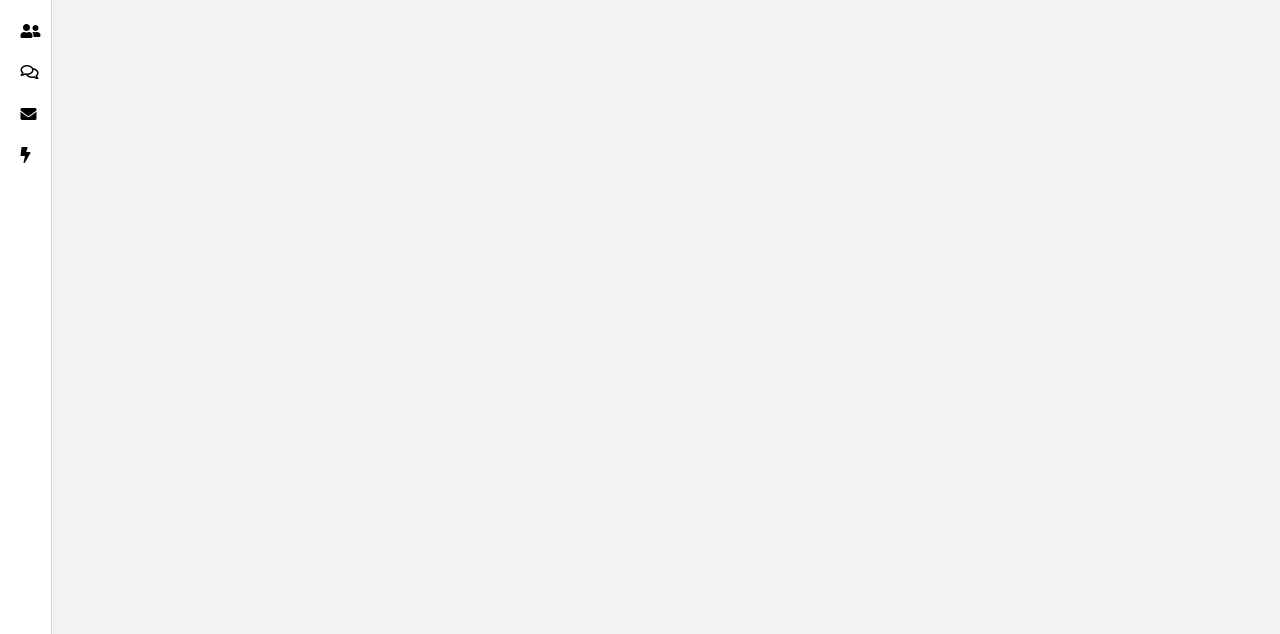
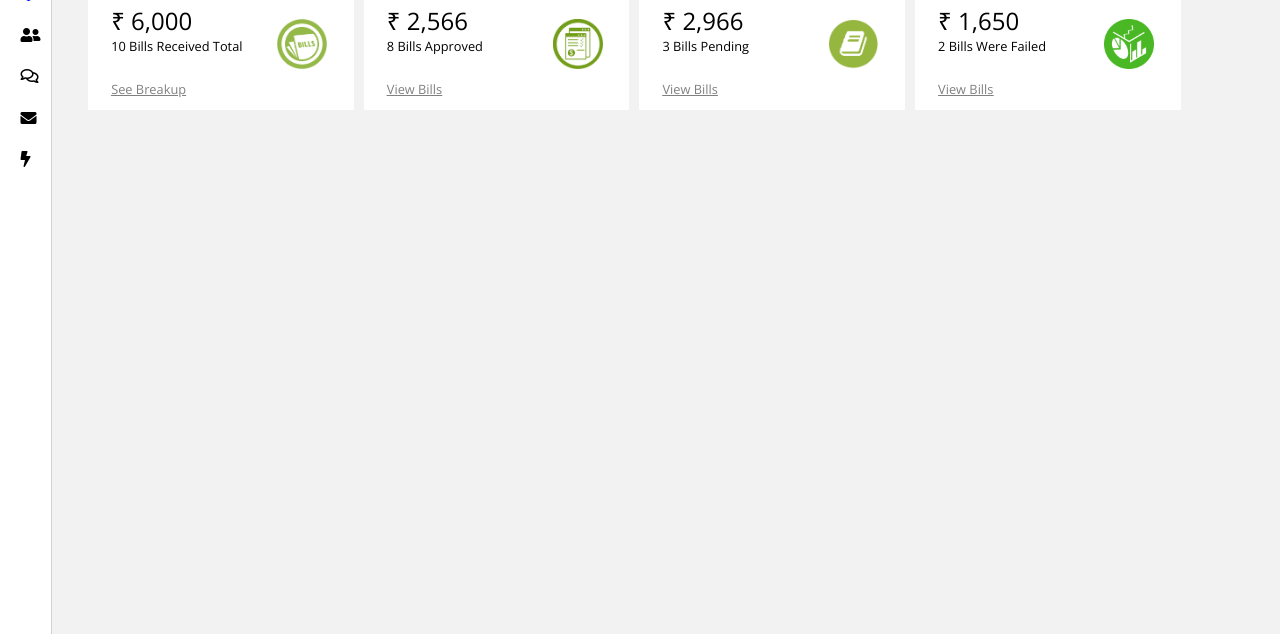
Before and after one commit to zmmsayeed/juntrax, a plain HTML site: page index.html in a window 1280 px wide. Shown: the part 166-800 px from the top of the page. Drawn offline with nearby package versions, Linux system fonts and the light colour scheme.

Commit message:
Added Cards (expense cards)

```diff
--- a/css/custom.css
+++ b/css/custom.css
@@ -2,6 +2,7 @@ body, html {
     padding: 0;
     margin: 0;
     background: #f2f2f2;
+    font-family: 'Open Sans', sans-serif;
 }
 
 /* Add a black background color to the top navigation */
@@ -41,6 +42,12 @@ body, html {
     }
 }
 
+@media screen and (max-width: 900px) {
+    .topnav > a.activee {
+        padding: 14px 16px;
+        border: 0;
+    }
+}
 /* Hide the link that should open and close the topnav on small screens */
 .topnav .icon {
     display: none;
@@ -164,11 +171,7 @@ form.form-inline > input:active {
     border: 0;
 }
 
-main {
-    width: 96%;
-    float: right;
-}
-
+/* MODAL */
 .bg-modal {
     width: 100%;
     height: 100%;
@@ -197,3 +200,86 @@ main {
     transform: rotate(45deg);
     cursor: pointer;
 }
+
+/* MODAL */
+
+/* MAIN */
+main {
+    width: 96%;
+    float: right;
+    position: relative;
+}
+
+#expense {
+    margin: 4% 0 0 4%;
+    font-weight: 500;
+}
+
+.content {
+    padding: 0 3%;
+}
+
+.card {
+    background: white;
+    position: relative;
+    width: 19%;
+    float: left;
+    padding: 1% 2% 1% 2%;
+    margin-right: 10px;
+    margin-top: 1%;
+}
+
+@media screen and (max-width: 600px) {
+    .card {
+        width: 40%;
+        margin-top: 3%;
+    }
+}
+
+@media screen and (max-width: 900px) {
+    .card {
+        width: 40%;
+        margin-top: 3%;
+    }
+}
+
+.card-heading {
+    font-weight: 500;
+    margin: 0;
+}
+
+.card-subhead {
+    margin: 0;
+    font-weight: 400;
+    font-size: 0.8em;
+}
+
+.card-link {
+    margin-bottom: 0;
+    margin-top: 25px;
+    font-weight: 400;
+    font-size: 0.8em;
+    text-decoration: underline;
+    color: gray;
+}
+
+
+.card-link > a:link,
+.card-link > a:visited {
+    color: gray;
+}
+
+.card > img {
+    position: absolute;
+    top: 0;
+    right: 0;
+    width: 50px;
+    height: 50px;
+    margin: 10%;
+}
+
+@media screen and (max-width: 1110px) {
+    .card > img {
+        display: none;
+    }
+}
--- a/index.html
+++ b/index.html
@@ -6,6 +6,9 @@
 
         <!-- Title -->
         <title>Juntrax</title>
+
+        <!-- Google Font -->
+        <link href="https://fonts.googleapis.com/css?family=Open+Sans:400,600,700,800" rel="stylesheet">
 
         <!-- Font Awesome for Fonts -->
         <link rel="stylesheet" href="https://use.fontawesome.com/releases/v5.8.1/css/all.css" integrity="sha384-50oBUHEmvpQ+1lW4y57PTFmhCaXp0ML5d60M1M7uH2+nqUivzIebhndOJK28anvf" crossorigin="anonymous">
@@ -45,7 +48,36 @@
 </header>
 
 <main>
-    <button id="button">Click Me</button>
+    <h1 id="expense">Your Expenses</h1>
+
+    <div class="content">
+        <div class="card">
+            <h2 class="card-heading">₹ 6,000</h2>
+            <h3 class="card-subhead">10 Bills Received Total</h3>
+            <h3 class="card-link"><a href="#">See Breakup</a></h3>
+            <img src="img/bills.png" alt="">
+        </div>
+        <div class="card">
+            <h2 class="card-heading">₹ 2,566</h2>
+            <h3 class="card-subhead">8 Bills Approved</h3>
+            <h3 class="card-link"><a href="#">View Bills</a></h3>
+            <img src="img/pending.png" alt="">
+        </div>
+        <div class="card">
+            <h2 class="card-heading">₹ 2,966</h2>
+            <h3 class="card-subhead">3 Bills Pending</h3>
+            <h3 class="card-link"><a href="#">View Bills</a></h3>
+            <img src="img/approved.png" alt="">
+        </div>
+        <div class="card">
+            <h2 class="card-heading">₹ 1,650</h2>
+            <h3 class="card-subhead">2 Bills Were Failed</h3>
+            <h3 class="card-link"><a href="#">View Bills</a></h3>
+            <img src="img/failed.png" alt="">
+        </div>
+    </div>
+
+    <!-- <button id="button">Click Me</button> -->
 </main>
 
 <div class="bg-modal">
```
Also changed, not shown: img/approved.png (added), img/bills.png (added), img/failed.png (added), img/pending.png (added).
